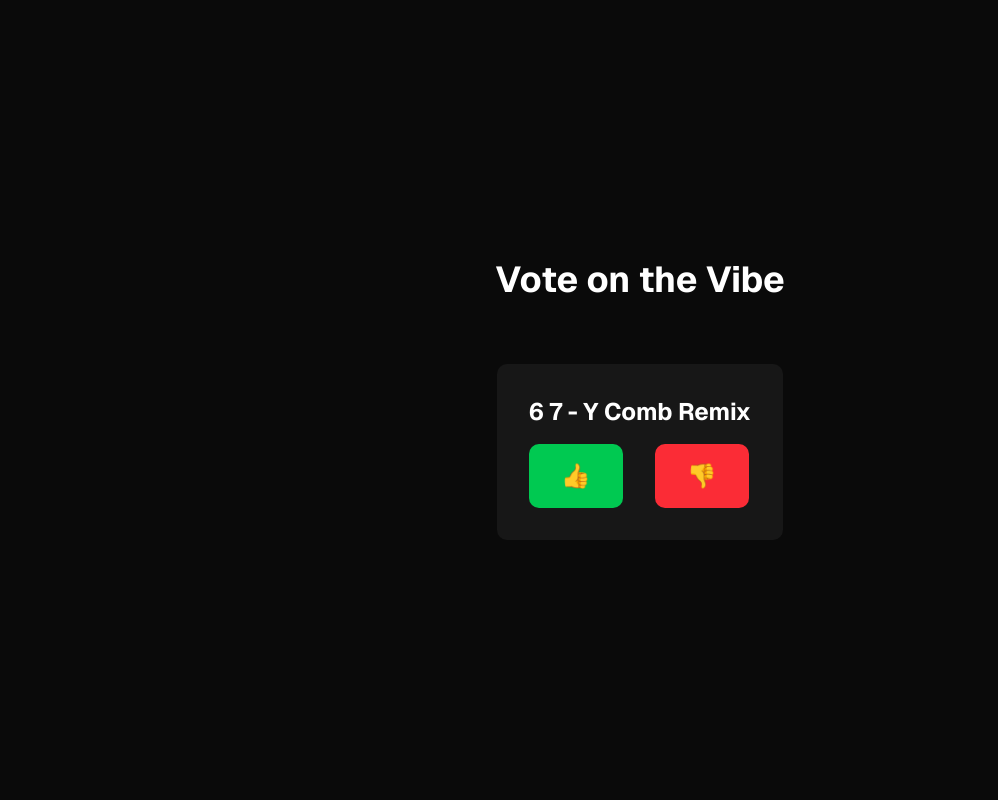
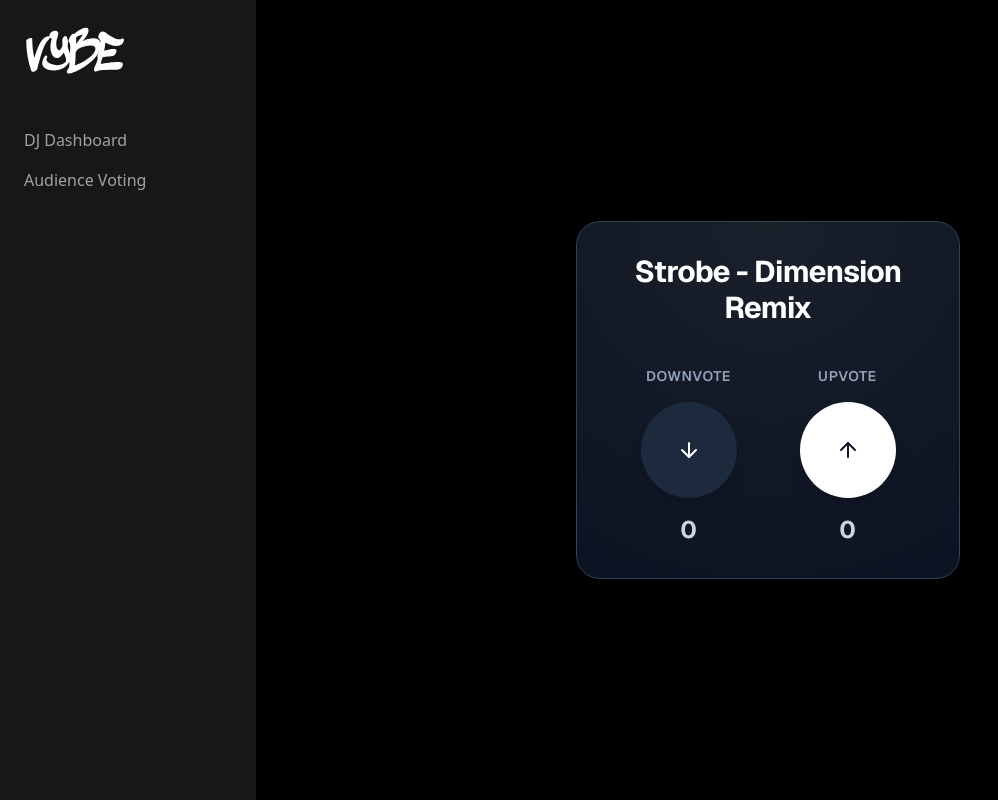
Before and after one commit to eunsongkoh/vybe, a Next.js app in the folder frontend/: page /audience in a window 1280 px wide. Shown: the whole page, without its empty margins (0-998 px from the left). Built offline with nearby package versions, Linux system fonts and the light colour scheme.

Commit message:
side bar + upvoting

```diff
--- a/frontend/src/app/audience/page.tsx
+++ b/frontend/src/app/audience/page.tsx
@@ -1,20 +1,16 @@
+import SongVoteCard from '@/components/SongVoteCard';
+import Sidebar from '@/components/sidebar';
+
 export default function AudiencePage() {
   return (
-    <main className="relative flex min-h-screen flex-col items-center justify-center p-24 text-white overflow-hidden">
-      <div className="z-10 w-full max-w-5xl items-center justify-center font-sans text-sm flex flex-col gap-8">
-        <h1 className="text-4xl font-bold mb-8">Vote on the Vibe</h1>
-        <div className="bg-neutral-900 p-8 rounded-lg text-center">
-          <h2 className="text-2xl font-bold mb-4">6 7 - Y Comb Remix</h2>
-          <div className="flex gap-8">
-            <button className="bg-green-500 hover:bg-green-600 text-white font-bold py-4 px-8 rounded-lg text-2xl">
-              👍
-            </button>
-            <button className="bg-red-500 hover:bg-red-600 text-white font-bold py-4 px-8 rounded-lg text-2xl">
-              👎
-            </button>
-          </div>
+    <div className="grid grid-cols-5 min-h-screen text-white">
+      <Sidebar />
+      <main className="col-span-4 relative flex flex-col items-center justify-center p-4 sm:p-8 md:p-24 overflow-hidden bg-slate-950">
+        <div className="absolute inset-0 bg-black bg-opacity-25"></div>
+        <div className="z-10 w-full max-w-5xl items-center justify-center font-sans text-sm flex flex-col gap-8">
+          <SongVoteCard songName="Strobe - Dimension Remix" />
         </div>
-      </div>
-    </main>
+      </main>
+    </div>
   );
 }
--- /dev/null
+++ b/frontend/src/components/SongVoteCard.tsx
@@ -0,0 +1,68 @@
+'use client';
+
+import React, { useState } from 'react';
+
+const UpArrowIcon = () => (
+  <svg xmlns="http://www.w3.org/2000/svg" width="24" height="24" viewBox="0 0 24 24" fill="none" stroke="currentColor" strokeWidth="2" strokeLinecap="round" strokeLinejoin="round">
+    <path d="M12 19V5" />
+    <path d="m5 12 7-7 7 7" />
+  </svg>
+);
+
+const DownArrowIcon = () => (
+  <svg xmlns="http://www.w3.org/2000/svg" width="24" height="24" viewBox="0 0 24 24" fill="none" stroke="currentColor" strokeWidth="2" strokeLinecap="round" strokeLinejoin="round">
+    <path d="M12 5v14" />
+    <path d="m19 12-7 7-7-7" />
+  </svg>
+);
+
+
+interface SongVoteCardProps {
+  songName: string;
+}
+
+const SongVoteCard: React.FC<SongVoteCardProps> = ({ songName }) => {
+  const [upvotes, setUpvotes] = useState(0);
+  const [downvotes, setDownvotes] = useState(0);
+
+  const handleUpvote = () => setUpvotes(prev => prev + 1);
+  const handleDownvote = () => setDownvotes(prev => prev + 1);
+
+  return (
+    <div
+      className="bg-opacity-50 backdrop-blur-lg rounded-3xl p-8 text-white w-full max-w-sm shadow-2xl border border-slate-700"
+      style={{
+        background: 'radial-gradient(circle at 50% 0%, rgba(51, 65, 85, 0.5) 0%, rgba(15, 23, 42, 0.8) 100%)'
+      }}
+    >
+      <div className="text-center mb-10">
+        <h2 className="text-3xl font-bold tracking-tight">{songName}</h2>
+      </div>
+
+      <div className="flex justify-around items-center">
+        <div className="flex flex-col items-center gap-4">
+          <span className="text-slate-400 uppercase tracking-wider text-sm font-semibold">Downvote</span>
+          <button
+            onClick={handleDownvote}
+            className="bg-slate-800 hover:bg-slate-700 text-white rounded-full w-24 h-24 flex items-center justify-center transition-colors shadow-lg"
+          >
+            <DownArrowIcon />
+          </button>
+          <span className="font-bold text-2xl text-slate-300">{downvotes}</span>
+        </div>
+        <div className="flex flex-col items-center gap-4">
+          <span className="text-slate-400 uppercase tracking-wider text-sm font-semibold">Upvote</span>
+          <button
+            onClick={handleUpvote}
+            className="bg-white hover:bg-slate-200 text-slate-900 rounded-full w-24 h-24 flex items-center justify-center transition-colors shadow-lg"
+          >
+            <UpArrowIcon />
+          </button>
+          <span className="font-bold text-2xl text-slate-300">{upvotes}</span>
+        </div>
+      </div>
+    </div>
+  );
+};
+
+export default SongVoteCard;
--- a/frontend/src/components/sidebar.tsx
+++ b/frontend/src/components/sidebar.tsx
@@ -1,8 +1,10 @@
 import Image from 'next/image';
+import Link from 'next/link';
 
 export default function Sidebar() {
   return (
     <aside className="col-span-1 bg-neutral-900 p-6">
+      <Link href="/home">
         <div className="flex items-center gap-2 mb-10">
           <Image
             src="/vybe logo white.svg"
@@ -11,10 +13,14 @@ export default function Sidebar() {
             height={20}
           />
         </div>
+      </Link>
       <nav>
         <ul>
           <li className="mb-4">
-            <a href="#" className="text-neutral-400 hover:text-white">Overview</a>
+            <a href="/dj" className="text-neutral-400 hover:text-white">DJ Dashboard</a>
+          </li>
+          <li className="mb-4">
+            <a href="/audience" className="text-neutral-400 hover:text-white">Audience Voting</a>
           </li>
           {/* Add more navigation items here */}
         </ul>
```
Lines whose indentation alone changed are shown as unchanged.
